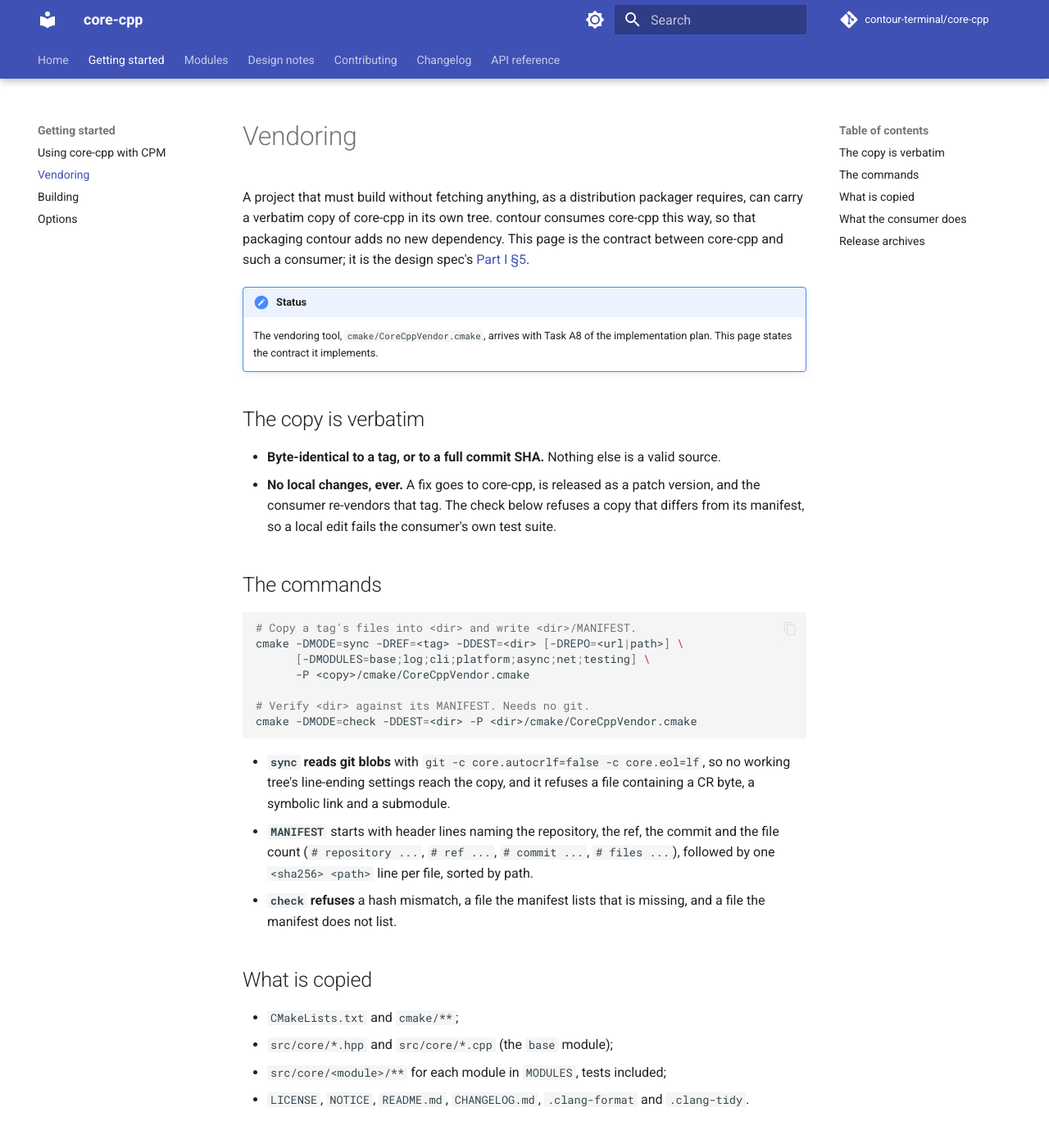
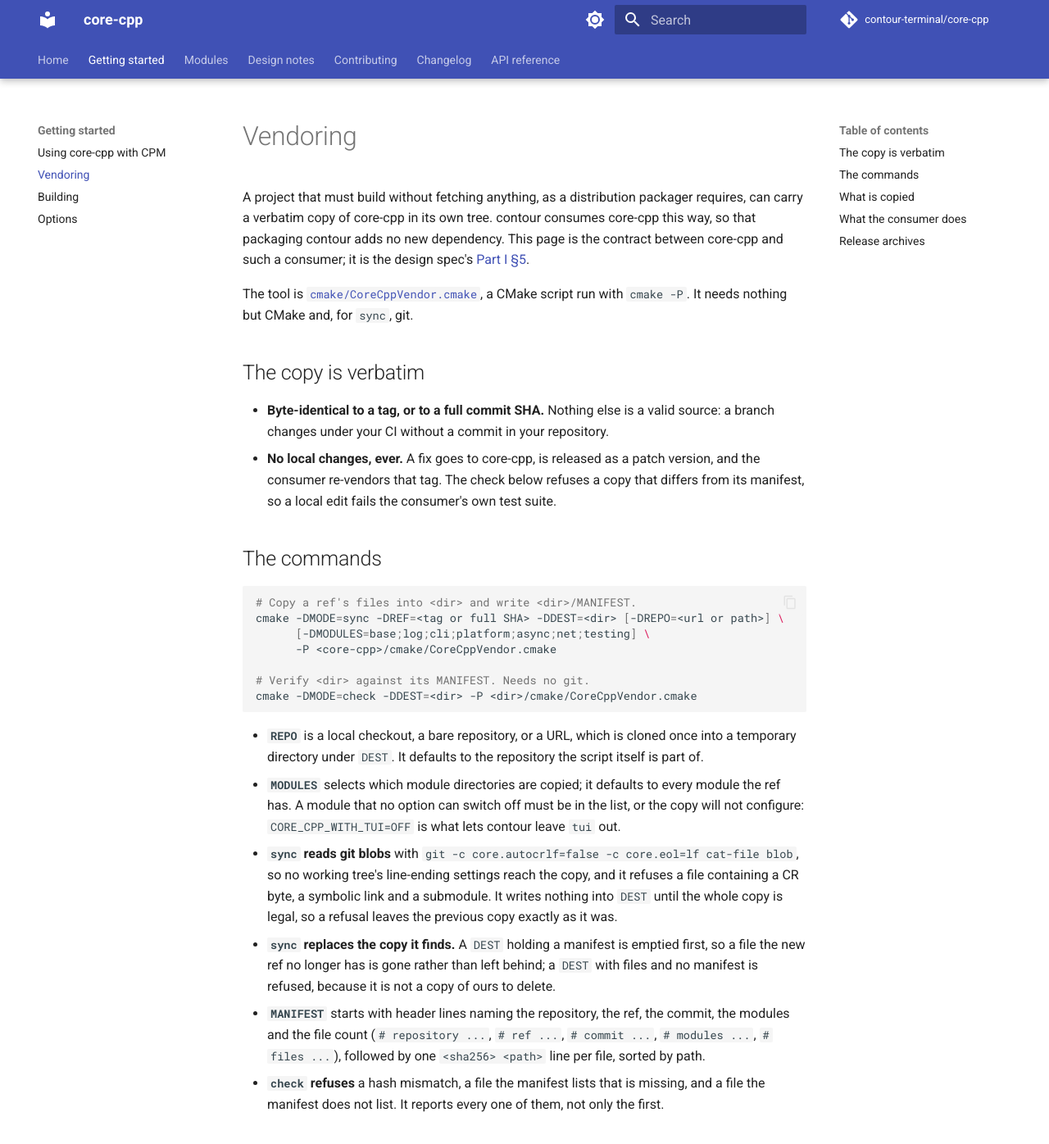
Before and after one commit to contour-terminal/core-cpp, an MkDocs documentation site: the page built from docs/vendoring.md, in a window 1280 px wide and 1400 px high. Shown: the top 1396 px of the window at 82% size. Built offline with MkDocs 1.6.1 and Material for MkDocs 9.7.7, drawn with Linux system fonts in a browser that asks for light colours; comment, search, counter and statistics services are not loaded; some of the changed text lies outside the part shown.

Commit message:
build: a verbatim vendoring tool, with a self-test of every refusal
contour will carry a copy of core-cpp in its own tree, and a copy is only worth
having if it is provably the tree that was reviewed, tested and tagged.
cmake/CoreCppVendor.cmake exports the file set of the design spec's Part I §5
out of git's own blobs, so no checkout's core.autocrlf decides what the copy
holds, and refuses the three things a copy cannot carry unchanged: a CR byte
(a file git treats as binary), a symbolic link and a submodule. It writes
nothing into the destination until the whole copy is legal, replaces the copy it
finds so a file the new ref dropped does not linger, and refuses a directory
that is not one of ours rather than emptying someone's work.

MODE=check re-hashes a copy against its MANIFEST and refuses a hash mismatch, a
missing file and an unlisted file, naming every one of them. It needs no git,
because a consumer runs it as a test in a checkout that may have none.

The file set is the spec's, plus the rest of src/core/ -- the base module's own
CMakeLists.txt and Config.hpp.in, without which a copy does not configure.

check-vendor-selftest.cmake builds a git repository per case and proves each
refusal by the phrase that names it, and that no other refusal fired: the
accepting cases are half of the proof. A symbolic link and a submodule go
straight into git's index, which is the only portable way to put either into a
tree on a Windows host.

Signed-off-by: Christian Parpart <christian@parpart.family>

````diff
--- a/docs/vendoring.md
+++ b/docs/vendoring.md
@@ -6,13 +6,13 @@
 consumer; it is the design spec's
 [Part I §5](https://github.com/contour-terminal/core-cpp/blob/master/docs/superpowers/specs/2026-09-18-core-cpp-design.md).
 
-!!! note "Status"
-    The vendoring tool, `cmake/CoreCppVendor.cmake`, arrives with Task A8 of the
-    implementation plan. This page states the contract it implements.
+The tool is [`cmake/CoreCppVendor.cmake`](https://github.com/contour-terminal/core-cpp/blob/master/cmake/CoreCppVendor.cmake),
+a CMake script run with `cmake -P`. It needs nothing but CMake and, for `sync`, git.
 
 ## The copy is verbatim
 
-- **Byte-identical to a tag, or to a full commit SHA.** Nothing else is a valid source.
+- **Byte-identical to a tag, or to a full commit SHA.** Nothing else is a valid source: a branch
+  changes under your CI without a commit in your repository.
 - **No local changes, ever.** A fix goes to core-cpp, is released as a patch version, and the
   consumer re-vendors that tag. The check below refuses a copy that differs from its manifest,
   so a local edit fails the consumer's own test suite.
@@ -20,30 +20,44 @@
 ## The commands
 
 ```sh
-# Copy a tag's files into <dir> and write <dir>/MANIFEST.
-cmake -DMODE=sync -DREF=<tag> -DDEST=<dir> [-DREPO=<url|path>] \
+# Copy a ref's files into <dir> and write <dir>/MANIFEST.
+cmake -DMODE=sync -DREF=<tag or full SHA> -DDEST=<dir> [-DREPO=<url or path>] \
       [-DMODULES=base;log;cli;platform;async;net;testing] \
-      -P <copy>/cmake/CoreCppVendor.cmake
+      -P <core-cpp>/cmake/CoreCppVendor.cmake
 
 # Verify <dir> against its MANIFEST. Needs no git.
 cmake -DMODE=check -DDEST=<dir> -P <dir>/cmake/CoreCppVendor.cmake
 ```
 
-- **`sync` reads git blobs** with `git -c core.autocrlf=false -c core.eol=lf`, so no working
-  tree's line-ending settings reach the copy, and it refuses a file containing a CR byte, a
-  symbolic link and a submodule.
-- **`MANIFEST`** starts with header lines naming the repository, the ref, the commit and the file
-  count (`# repository ...`, `# ref ...`, `# commit ...`, `# files ...`), followed by one
-  `<sha256>  <path>` line per file, sorted by path.
+- **`REPO`** is a local checkout, a bare repository, or a URL, which is cloned once into a
+  temporary directory under `DEST`. It defaults to the repository the script itself is part of.
+- **`MODULES`** selects which module directories are copied; it defaults to every module the ref
+  has. A module that no option can switch off must be in the list, or the copy will not configure:
+  `CORE_CPP_WITH_TUI=OFF` is what lets contour leave `tui` out.
+- **`sync` reads git blobs** with `git -c core.autocrlf=false -c core.eol=lf cat-file blob`, so no
+  working tree's line-ending settings reach the copy, and it refuses a file containing a CR byte,
+  a symbolic link and a submodule. It writes nothing into `DEST` until the whole copy is legal, so
+  a refusal leaves the previous copy exactly as it was.
+- **`sync` replaces the copy it finds.** A `DEST` holding a manifest is emptied first, so a file
+  the new ref no longer has is gone rather than left behind; a `DEST` with files and no manifest
+  is refused, because it is not a copy of ours to delete.
+- **`MANIFEST`** starts with header lines naming the repository, the ref, the commit, the modules
+  and the file count (`# repository ...`, `# ref ...`, `# commit ...`, `# modules ...`,
+  `# files ...`), followed by one `<sha256>  <path>` line per file, sorted by path.
 - **`check` refuses** a hash mismatch, a file the manifest lists that is missing, and a file the
-  manifest does not list.
+  manifest does not list. It reports every one of them, not only the first.
 
 ## What is copied
 
 - `CMakeLists.txt` and `cmake/**`;
-- `src/core/*.hpp` and `src/core/*.cpp` (the `base` module);
-- `src/core/<module>/**` for each module in `MODULES`, tests included;
+- everything directly in `src/core/` (the `base` module: its headers, its sources, its own
+  `CMakeLists.txt` and `Config.hpp.in`, without which the copy does not configure);
+- `src/core/<module>/**` for each module in `MODULES`, the modules' own `*_test.cpp` files
+  included;
 - `LICENSE`, `NOTICE`, `README.md`, `CHANGELOG.md`, `.clang-format` and `.clang-tidy`.
+
+The top-level `tests/` directory is not part of the set, so a vendored copy cannot build
+core-cpp's own test suite: leave `CORE_CPP_TESTING` off, which is its default for a subproject.
 
 ## What the consumer does
 
@@ -70,6 +84,10 @@
 
 To move to a new release, run `sync` with the new tag and commit the result as one change.
 
+`tests/consumer-vendored/` in core-cpp is exactly this, as a project of its own: core-cpp's own CI
+exports a copy of each commit, then configures, builds and verifies it inside a container with no
+network and no git, which is what a packager's build has.
+
 ## Release archives
 
 Each release also carries `core-cpp-vX.Y.Z-vendor.tar.gz`, the exported file set of that tag,
````
Also changed, not shown: CHANGELOG.md (+11 -0 lines), README.md (+14 -5 lines), 5 other files.
